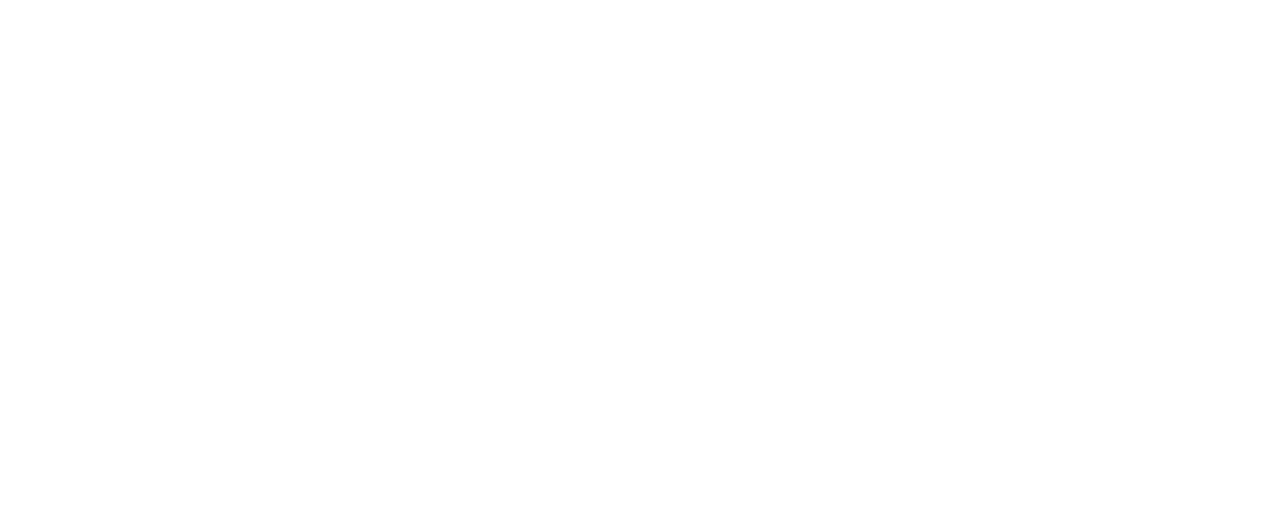
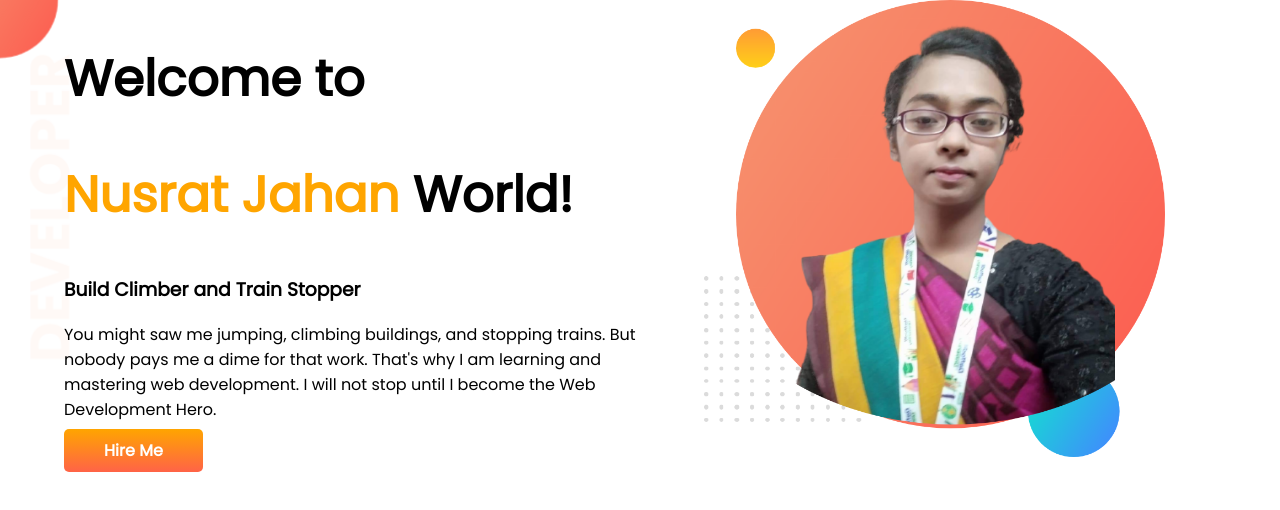
Before and after one commit to NusratJahanBristy/developer-portfolio, a plain HTML site: page index.html in a window 1280 px wide. Drawn offline with Linux system fonts and the light colour scheme.

Commit message:
top banner added

```diff
--- a/index.html
+++ b/index.html
@@ -1,13 +1,41 @@
 <!DOCTYPE html>
 <html lang="en">
+
 <head>
     <meta charset="UTF-8">
     <meta http-equiv="X-UA-Compatible" content="IE=edge">
     <meta name="viewport" content="width=device-width, initial-scale=1.0">
     <title>Nusrat Portfolio</title>
+    <link rel="preconnect" href="https://fonts.googleapis.com">
+    <link rel="preconnect" href="https://fonts.gstatic.com" crossorigin>
+    <link href="https://fonts.googleapis.com/css2?family=Poppins&display=swap" rel="stylesheet">
     <link rel="stylesheet" href="style.css">
 </head>
+
 <body>
+    <section class="top-banner">
+        <div class="half-width">
+            <h1>Welcome to</h1>
+            <h1><span class="orange-color">Nusrat Jahan</span> World!</h1>
+            <h3>Build Climber and Train Stopper</h3>
+            <p>You might saw me jumping, climbing buildings, and stopping trains. But nobody pays me a dime for that
+                work.
+                That's why I am learning and mastering web development. I will not stop until I become the Web
+                Development
+                Hero.</p>
+            <a class="link-button" href="https://www.linkedin.com/in/nusrat-jahan-bristy/" target="_blank">Hire Me</a>
+        </div>
+        <div class="half-width">
+            <img src="images/nusrat.png" alt="nusrat">
+        </div>
+    </section>
+
+
+
+
+
+
 
 </body>
+
 </html>
--- a/style.css
+++ b/style.css
@@ -0,0 +1,40 @@
+body {
+    font-family: 'Poppins', sans-serif;
+    margin: 0;
+}
+
+h1 {
+    font-size: 50px;
+}
+
+.orange-color {
+    color: orange;
+}
+
+section {
+    display: flex;
+}
+
+.half-width {
+    width: 50%;
+    padding-left: 5%;
+}
+
+.half-width img {
+    width: 80%;
+}
+
+.link-button {
+    text-decoration: none;
+    background-image: linear-gradient(orange, tomato);
+    color: white;
+    font-weight: 700;
+    padding: 10px 40px;
+    border-radius: 5px;
+}
+
+.top-banner {
+    background-image: url(images/top-banner.png);
+    background-repeat: no-repeat;
+
+}
```
Also changed, not shown: images/dream-bg.png (added), images/exp-bg.png (added), images/jhankar.png (added), images/jhankar2.png (added), images/my-bg.png (added), images/my-bg2.png (added), images/nusrat.png (added), images/top-banner.png (added), showOff/received_805812513733527.jpeg (added), 7 other files.
